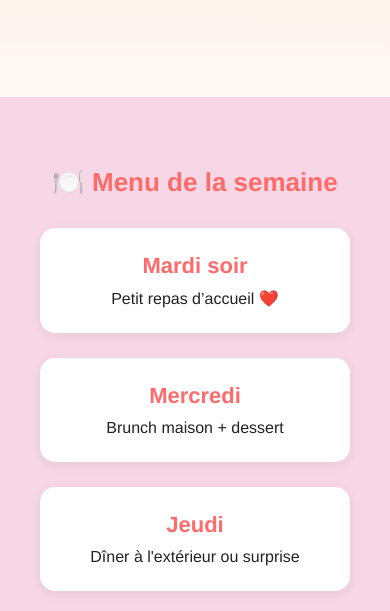
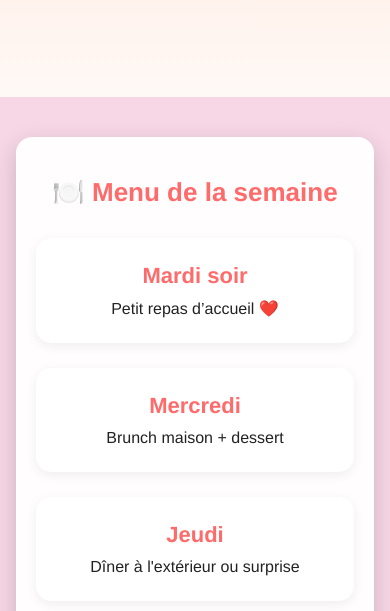
Before and after one commit to aureljvn/madeleinetpoussinou, a plain HTML site: page index.html in a window 390 px wide. Shown: the part 233-844 px from the top of the page. Drawn offline with Linux system fonts and the light colour scheme.

Commit message:
Update style.css

```diff
--- a/style.css
+++ b/style.css
@@ -230,15 +230,39 @@ body {
    SECTIONS
    =========================================================== */
 
+/* --- SECTIONS LISIBLES SUR FOND SOMBRE --- */
 .section {
-    padding: 70px 40px;
+    padding: 60px 25px;
     text-align: center;
+
+    background: rgba(255, 255, 255, 0.88); /* transparent + lisible */
+    backdrop-filter: blur(12px); /* effet verre dépoli */
+    border-radius: 18px;
+
+    width: 88%;
+    margin: 40px auto;
+
+    box-shadow: 0 8px 25px rgba(0, 0, 0, 0.18); /* ombre douce pour séparer du fond */
 }
 
 .section h2 {
-    font-size: 32px;
+    font-size: 28px;
     color: #ff6b6b;
-    margin-bottom: 25px;
+    margin-bottom: 18px;
+}
+
+/* --- VERSION MOBILE (encore plus lisible) --- */
+@media (max-width: 850px) {
+    .section {
+        background: rgba(255, 255, 255, 0.94);
+        padding: 40px 20px;
+        width: 92%;
+        border-radius: 16px;
+    }
+
+    .section h2 {
+        font-size: 26px;
+    }
 }
 
 
```
